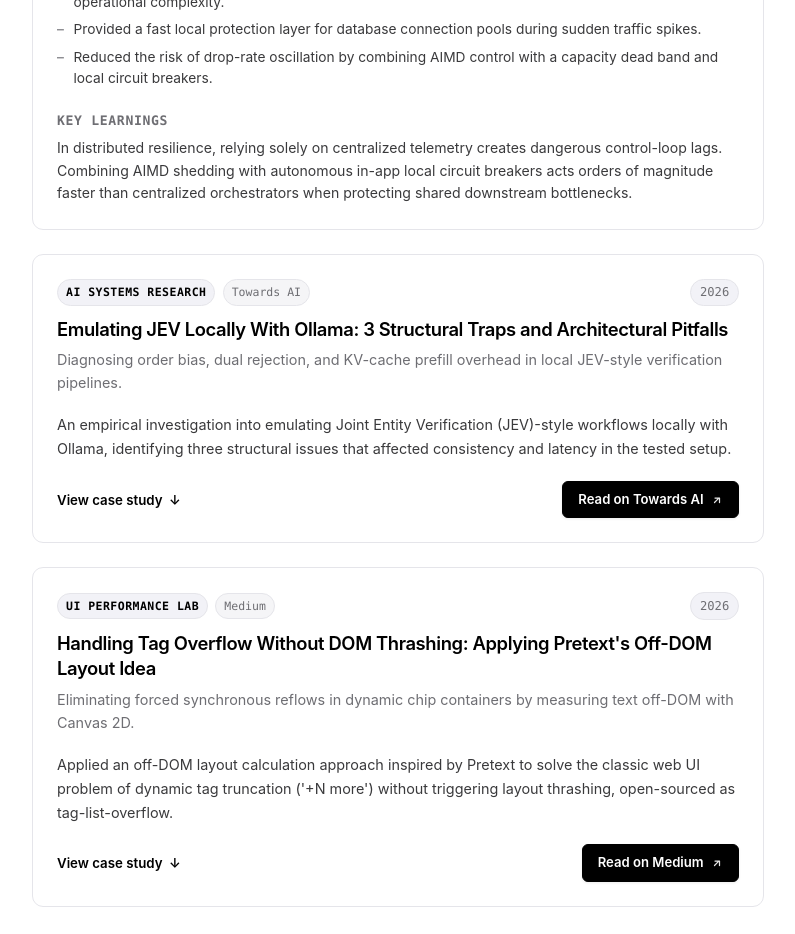
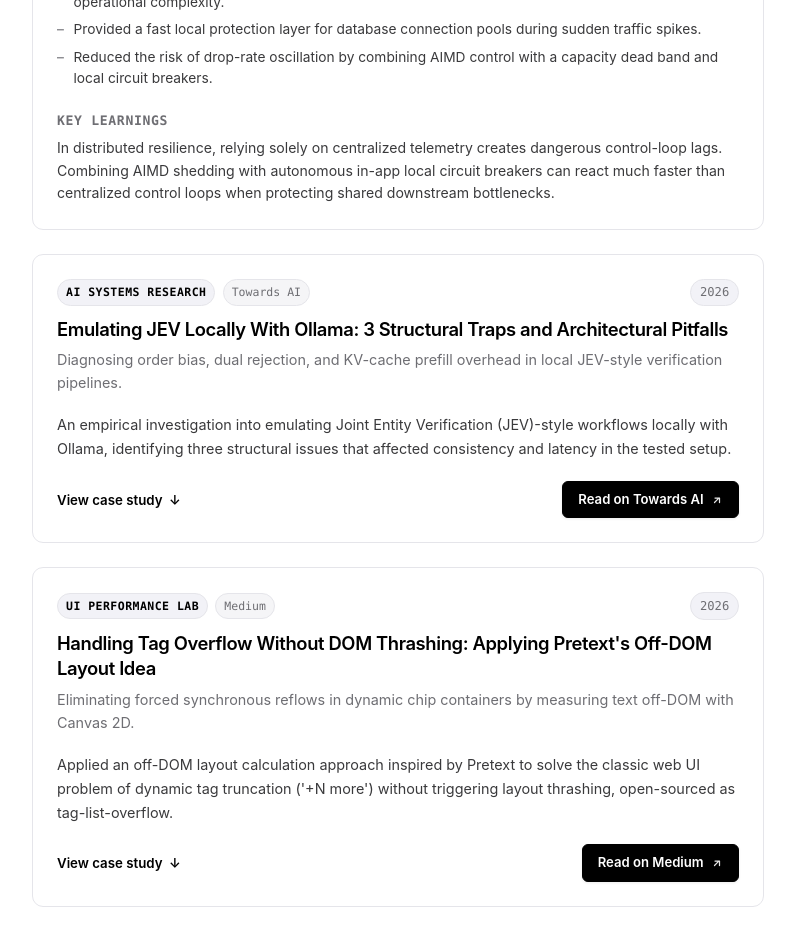
Before and after one commit to galaxytemple/galaxytemple.github.io, a React (Vite) app: page / in a window 1280 px wide. Shown: the part 2780-3714 px from the top of the page, without its empty margins (242-1037 px from the left). Built offline with nearby package versions, Linux system fonts and the light colour scheme.

Commit message:
refactor(case-studies): soften AWS learnings claim to centralized control loops

```diff
--- a/src/data/portfolioData.ts
+++ b/src/data/portfolioData.ts
@@ -94,7 +94,7 @@ export const caseStudiesData: CaseStudyItem[] = [
       "Provided a fast local protection layer for database connection pools during sudden traffic spikes.",
       "Reduced the risk of drop-rate oscillation by combining AIMD control with a capacity dead band and local circuit breakers."
     ],
-    learnings: "In distributed resilience, relying solely on centralized telemetry creates dangerous control-loop lags. Combining AIMD shedding with autonomous in-app local circuit breakers acts orders of magnitude faster than centralized orchestrators when protecting shared downstream bottlenecks."
+    learnings: "In distributed resilience, relying solely on centralized telemetry creates dangerous control-loop lags. Combining AIMD shedding with autonomous in-app local circuit breakers can react much faster than centralized control loops when protecting shared downstream bottlenecks."
   },
   {
     id: "case-ollama-jev",
```
